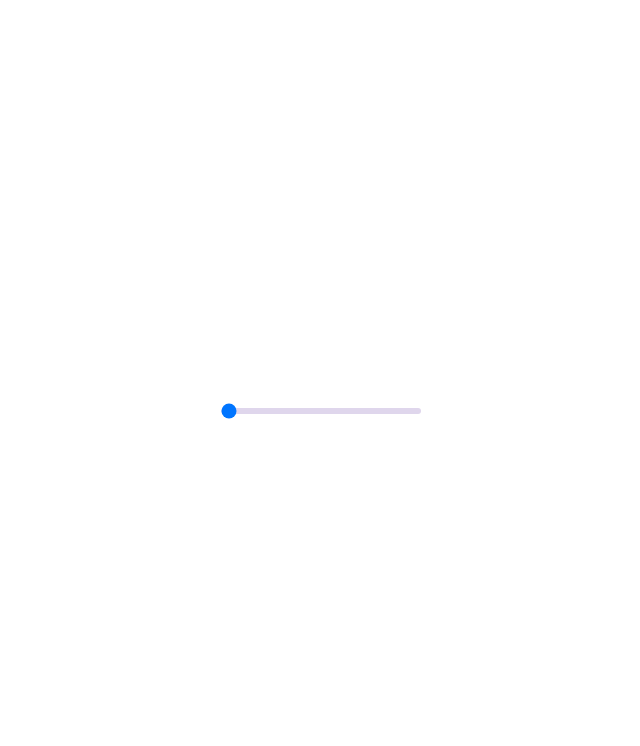
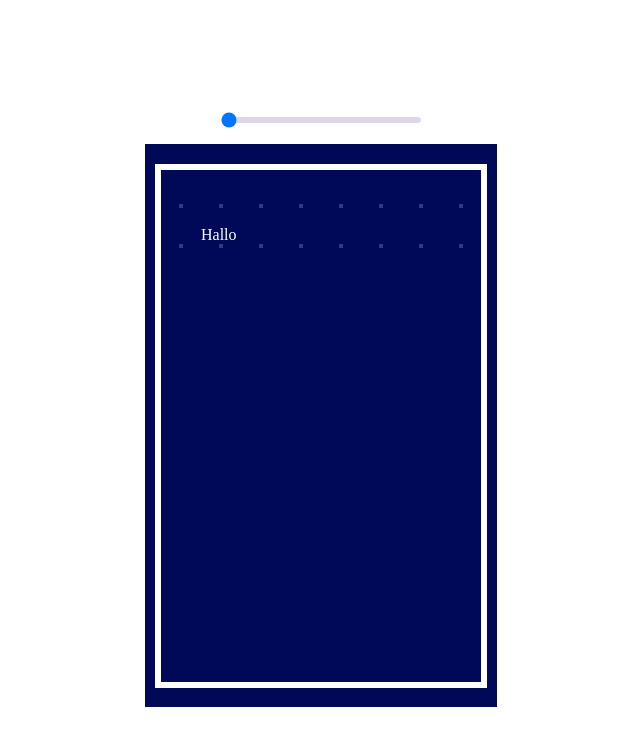
Before and after one commit to mailandr/Werkzeugkiste, a plain HTML site: page index.html in a window 1280 px wide. Shown: the whole page, without its empty margins (319-959 px from the left). Drawn offline with Linux system fonts and the light colour scheme.

Commit message:
Colored Card

```diff
--- /dev/null
+++ b/cardWithGradientBackground.css
@@ -0,0 +1,67 @@
+/* INFO: WHERE TO FIND:
+codepen.io/Hyperplexed/pen/QWQRGdO
+*/
+
+.container__card {
+  display: flex;
+  justify-content: center;
+  align-items: center;
+  background-color: #000957;
+  width: 22rem;
+  aspect-ratio: 1 / 1.6;
+}
+
+.card {
+  aspect-ratio: 1 / 1.6;
+  border: 0.4rem solid white;
+  cursor: pointer;
+  position: relative;
+  width: 20rem;
+}
+
+.card::before {
+  background: linear-gradient(
+    130deg,
+    transparent 0% 33%,
+    rgb(98, 0, 234) 66%,
+    rgb(236, 64, 122) 83.5%,
+    rgb(253, 216, 53) 100%
+  );
+  background-position: 0% 0%;
+  background-size: 300% 300%;
+  content: "";
+  height: 100%;
+  top: 0px;
+  left: 0px;
+  position: absolute;
+  width: 100%;
+  z-index: 1;
+  transition: background-position 350ms ease;
+}
+
+.card:hover:before {
+  background-position: 100% 100%;
+  transform: scale(1.08, 1.03);
+}
+
+.card:hover > .card__text {
+  background-position: -10% 0%;
+}
+
+.card__text {
+  /*DOTS */
+  background-image: radial-gradient(
+    rgba(255, 255, 255, 0.2) 8%,
+    transparent 8%
+  );
+  background-position: 0% 0%;
+  background-size: 5vmin 5vmin;
+  /* DOTS END */
+  height: calc(100% -10vmin);
+  width: calc(100% -10vmin);
+  padding: 5vmin;
+  position: relative;
+  transition: background-position 350ms ease;
+  color: white;
+  z-index: 2;
+}
--- a/index.html
+++ b/index.html
@@ -5,6 +5,7 @@
     <meta http-equiv="X-UA-Compatible" content="IE=edge">
     <meta name="viewport" content="width=device-width, initial-scale=1.0">
     <link rel="stylesheet" href="slider.css">
+    <link rel="stylesheet" href="cardWithGradientBackground.css">
     <title>Werkzeugkiste</title>
   </head>
   <body>
@@ -22,6 +23,11 @@
         <output id="output"></output>
         <div id="bar" class="bar"></div>
       </div>
+      <div class="container__card">
+        <div class="card">
+          <p class="card__text">Hallo</p>
+        </div>
+      </div>
     </div>
     <script src="slider.js"></script>
   </body>
--- a/slider.css
+++ b/slider.css
@@ -6,6 +6,8 @@ STILL WITH BUGS!!!
   display: flex;
   justify-content: center;
   align-items: center;
+  flex-flow: column;
+  gap: 1.2rem;
   height: 100vh;
 }
 
```
Lines whose indentation alone changed are shown as unchanged.
